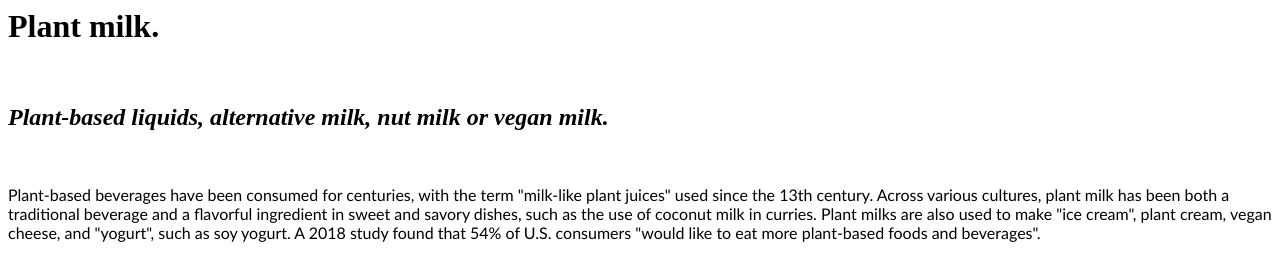
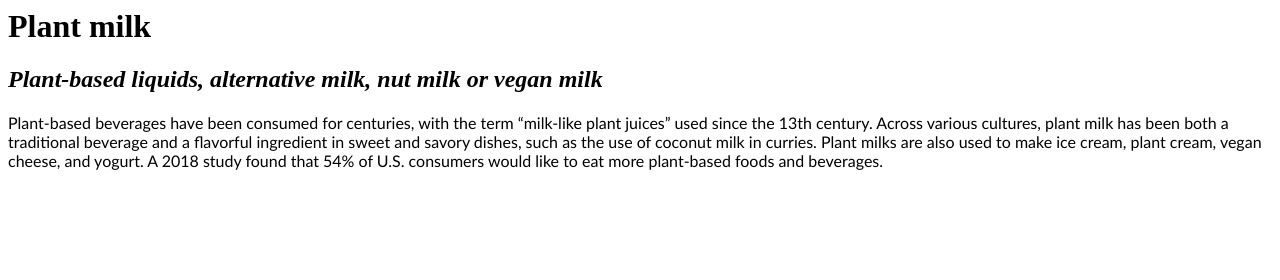
Before and after one commit to erinrlambo/erinrlambo.github.io, a plain HTML site: page index.html in a window 1280 px wide. Drawn offline with Linux system fonts and the light colour scheme.

Commit message:
Update index.html

```diff
--- a/index.html
+++ b/index.html
@@ -1,9 +1,14 @@
+<html>
+<head>
+<meta charset="utf-8">
+</head>
+<body>
 <p style="font-family:bodoni">
-<h1>Plant milk.</h1>
-<br>
-<h2><i>Plant-based liquids, alternative milk, nut milk or vegan milk.</i></h2>
+<h1>Plant milk</h1>
+<h2><i>Plant-based liquids, alternative milk, nut milk or vegan milk</i></h2>
 </p>
-<br>
 <p style="font-family:calibri">
-Plant-based beverages have been consumed for centuries, with the term "milk-like plant juices" used since the 13th century. Across various cultures, plant milk has been both a traditional beverage and a flavorful ingredient in sweet and savory dishes, such as the use of coconut milk in curries. Plant milks are also used to make "ice cream", plant cream, vegan cheese, and "yogurt", such as soy yogurt. A 2018 study found that 54% of U.S. consumers "would like to eat more plant-based foods and beverages".
+Plant-based beverages have been consumed for centuries, with the term &ldquo;milk-like plant juices&rdquo; used since the 13th century. Across various cultures, plant milk has been both a traditional beverage and a flavorful ingredient in sweet and savory dishes, such as the use of coconut milk in curries. Plant milks are also used to make ice cream, plant cream, vegan    cheese, and yogurt. A 2018 study found that 54% of U.S. consumers would like to eat more plant-based foods and beverages.
 </p>
+</body>
+</html>
```
